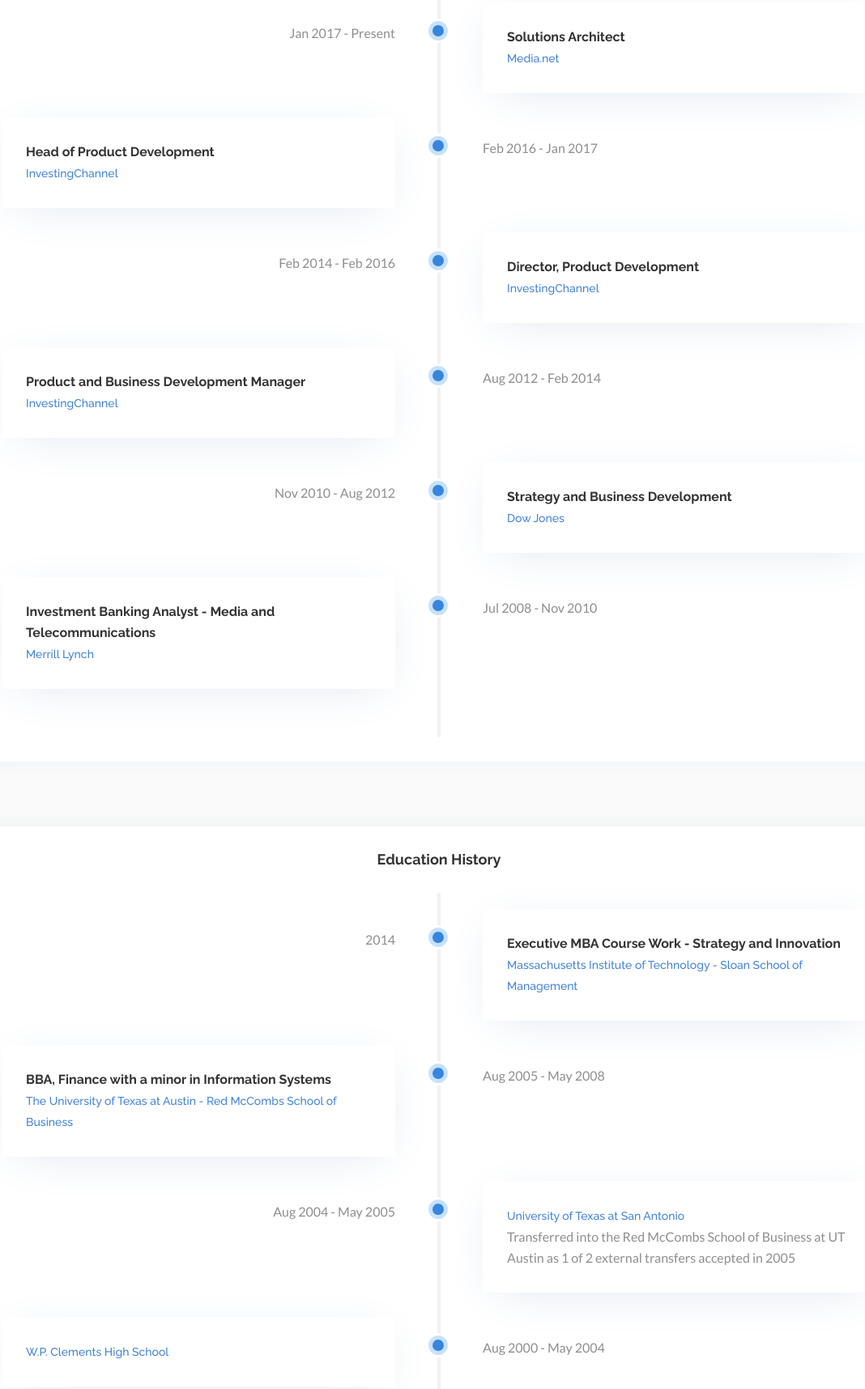
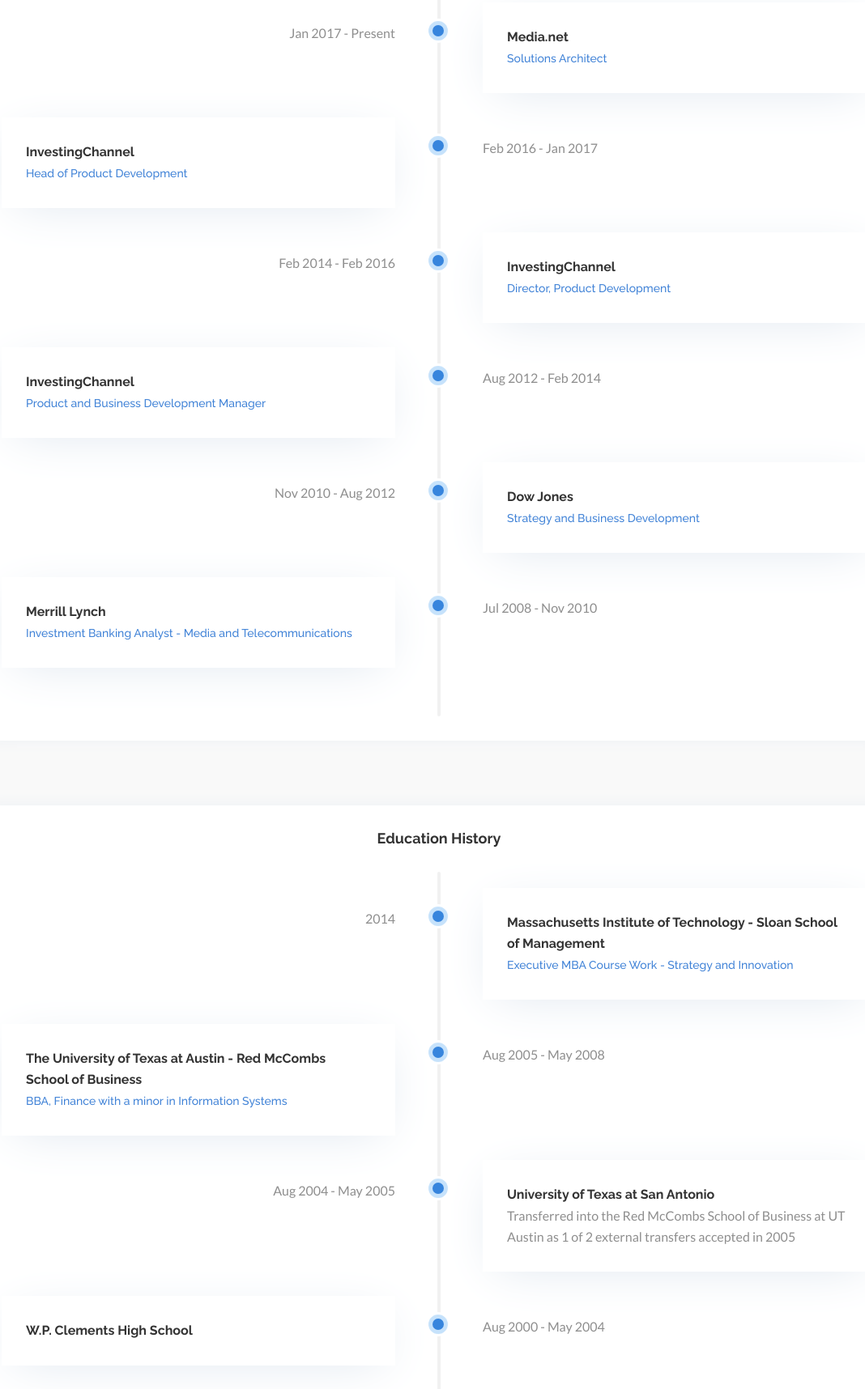
Before and after one commit to ricardobentin/Portfolio, a plain HTML site: page index.html in a window 1280 px wide. Shown: the part 2679-4395 px from the top of the page at 81% size, without its empty margins (98-1166 px from the left). Drawn offline with Linux system fonts and the light colour scheme; some packages are replaced by stand-ins of ours.

Commit message:
made some small tweaks to resume and schooling

```diff
--- a/index.html
+++ b/index.html
@@ -237,8 +237,8 @@
                             <div class="timeline-event-point"></div>
                             <div class="timeline-event-date">Jan 2017 - Present </div>
                             <div class="timeline-event-content wow fadeIn">
-                                <div class="timeline-event-title">Solutions Architect</div>
-                                <p class="timeline-event-caption">Media.net</p>
+                                <div class="timeline-event-title">Media.net</div>
+                                <p class="timeline-event-caption">Solutions Architect</p>
                             </div>
                         </div>
                         <!-- Timeline Event -->
@@ -246,8 +246,8 @@
                             <div class="timeline-event-point"></div>
                             <div class="timeline-event-date">Feb 2016 - Jan 2017 </div>
                             <div class="timeline-event-content  wow fadeIn">
-                                <div class="timeline-event-title">Head of Product Development</div>
-                                <p class="timeline-event-caption">InvestingChannel</p>
+                                <div class="timeline-event-title">InvestingChannel</div>
+                                <p class="timeline-event-caption">Head of Product Development</p>
                             </div>
                         </div>
                         <!-- Timeline Event -->
@@ -255,8 +255,8 @@
                             <div class="timeline-event-point"></div>
                             <div class="timeline-event-date">Feb 2014 - Feb 2016 </div>
                             <div class="timeline-event-content  wow fadeIn">
-                                <div class="timeline-event-title">Director, Product Development</div>
-                                <p class="timeline-event-caption">InvestingChannel</p>
+                                <div class="timeline-event-title">InvestingChannel</div>
+                                <p class="timeline-event-caption">Director, Product Development</p>
                             </div>
                         </div>
                         <!-- Timeline Event -->
@@ -264,8 +264,8 @@
                             <div class="timeline-event-point"></div>
                             <div class="timeline-event-date">Aug 2012 - Feb 2014 </div>
                             <div class="timeline-event-content  wow fadeIn">
-                                <div class="timeline-event-title">Product and Business Development Manager</div>
-                                <p class="timeline-event-caption">InvestingChannel</p>
+                                <div class="timeline-event-title">InvestingChannel</div>
+                                <p class="timeline-event-caption">Product and Business Development Manager</p>
                             </div>
                         </div>
                         <!-- Timeline Event -->
@@ -273,8 +273,8 @@
                             <div class="timeline-event-point"></div>
                             <div class="timeline-event-date">Nov 2010 - Aug 2012 </div>
                             <div class="timeline-event-content  wow fadeIn">
-                                <div class="timeline-event-title">Strategy and Business Development</div>
-                                <p class="timeline-event-caption">Dow Jones</p>
+                                <div class="timeline-event-title">Dow Jones</div>
+                                <p class="timeline-event-caption">Strategy and Business Development</p>
                             </div>
                         </div>
                         <!-- Timeline Event -->
@@ -282,8 +282,8 @@
                             <div class="timeline-event-point"></div>
                             <div class="timeline-event-date">Jul 2008 - Nov 2010 </div>
                             <div class="timeline-event-content  wow fadeIn">
-                                <div class="timeline-event-title">Investment Banking Analyst - Media and Telecommunications</div>
-                                <p class="timeline-event-caption">Merrill Lynch</p>
+                                <div class="timeline-event-title">Merrill Lynch</div>
+                                <p class="timeline-event-caption">Investment Banking Analyst - Media and Telecommunications</p>
                             </div>
                         </div>
                     </div>
@@ -299,9 +299,9 @@
                             <div class="timeline-event-point"></div>
                             <div class="timeline-event-date">2014</div>
                             <div class="timeline-event-content  wow fadeIn">
-                                <div class="timeline-event-title">Executive MBA Course Work - Strategy and Innovation</div>
-                                <p class="timeline-event-caption">Massachusetts Institute of Technology - Sloan School of
-                                    Management</p>
+                                <div class="timeline-event-title">Massachusetts Institute of Technology - Sloan School of
+                                    Management</div>
+                                <p class="timeline-event-caption">Executive MBA Course Work - Strategy and Innovation</p>
                             </div>
                         </div>
                         <!-- Timeline Event -->
@@ -309,9 +309,9 @@
                             <div class="timeline-event-point"></div>
                             <div class="timeline-event-date">Aug 2005 - May 2008</div>
                             <div class="timeline-event-content  wow fadeIn">
-                                <div class="timeline-event-title">BBA, Finance with a minor in Information Systems</div>
-                                <p class="timeline-event-caption">The University of Texas at Austin - Red McCombs School
-                                    of Business</p>
+                                <div class="timeline-event-title">The University of Texas at Austin - Red McCombs School
+                                    of Business</div>
+                                <p class="timeline-event-caption">BBA, Finance with a minor in Information Systems</p>
                             </div>
                         </div>
                         <!-- Timeline Event -->
@@ -319,8 +319,8 @@
                             <div class="timeline-event-point"></div>
                             <div class="timeline-event-date">Aug 2004 - May 2005</div>
                             <div class="timeline-event-content  wow fadeIn">
-                                <div class="timeline-event-title"></div>
-                                <p class="timeline-event-caption">University of Texas at San Antonio</p>
+                                <div class="timeline-event-title">University of Texas at San Antonio</div>
+                                <p class="timeline-event-caption"></p>
                                 <p>Transferred into the Red McCombs School of Business at UT Austin as 1 of 2 external transfers
                                     accepted in 2005</p>
                             </div>
@@ -330,8 +330,8 @@
                             <div class="timeline-event-point"></div>
                             <div class="timeline-event-date">Aug 2000 - May 2004</div>
                             <div class="timeline-event-content  wow fadeIn">
-                                <div class="timeline-event-title"></div>
-                                <p class="timeline-event-caption">W.P. Clements High School</p>
+                                <div class="timeline-event-title">W.P. Clements High School</div>
+                                <p class="timeline-event-caption"></p>
                             </div>
                         </div>
 
```
